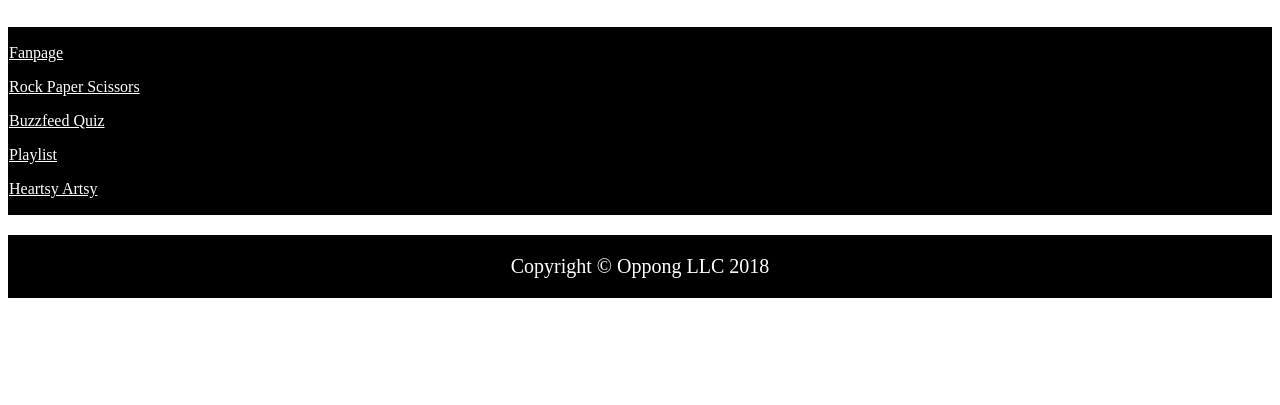
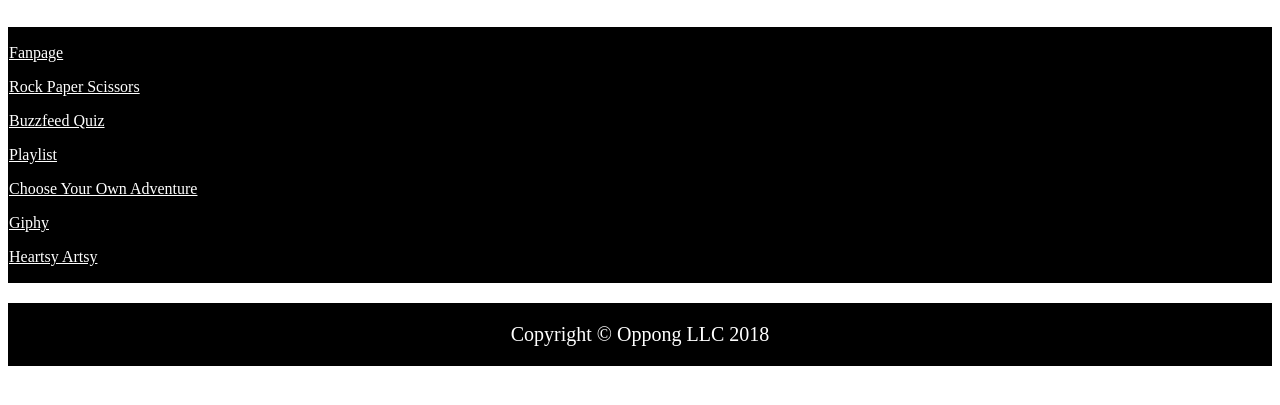
Before and after one commit to AlexHuynh35/portfolio, a plain HTML site: page portfolio.html in a window 1280 px wide. Shown: the part 293-698 px from the top of the page. Drawn offline with nearby package versions, Linux system fonts and the light colour scheme.

Commit message:
Added more projects

```diff
--- a/portfolio.html
+++ b/portfolio.html
@@ -21,6 +21,8 @@
             <p><a href="https://crazyscientist314.github.io/rockpaperscissors/">Rock Paper Scissors</a></a></p>
             <p><a href="https://crazyscientist314.github.io/quiz/">Buzzfeed Quiz</a></p>
             <p><a href="https://crazyscientist314.github.io/playlist/">Playlist</a></p>
+            <p><a href="https://crazyscientist314.github.io/ChooseYourOwnAdventure/">Choose Your Own Adventure</a></p>
+            <p><a href="https://crazyscientist314.github.io/giphy/">Giphy</a></p>
             <p><a href="https://diligent-oxygen.glitch.me/">Heartsy Artsy</a></p>
         </div>
         <div class="whitespace">
```
